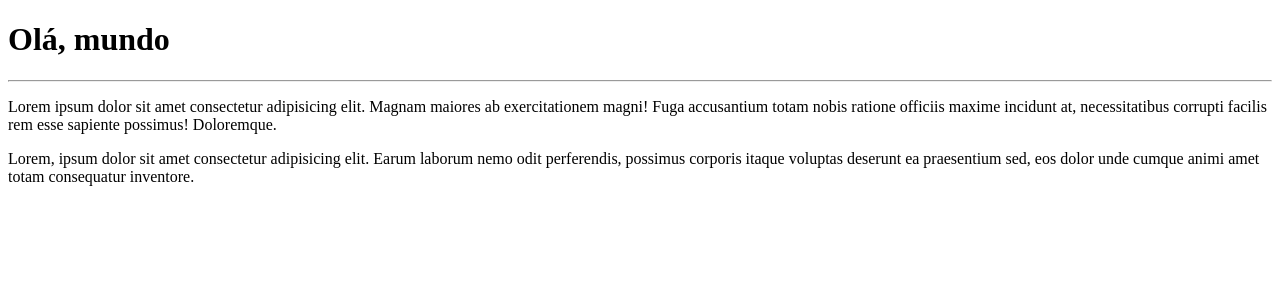
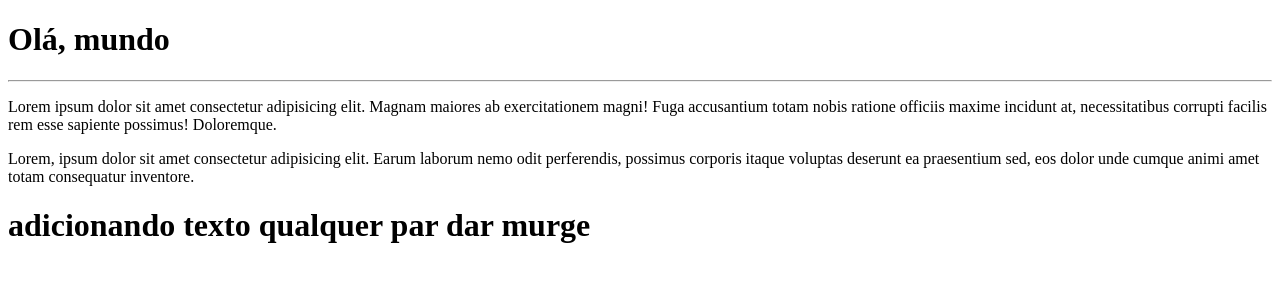
Before and after one commit to pabloantoniopietrobonlopes2007-tech/Ola-Mundo, a plain HTML site: page site-exemplo/index.html in a window 1280 px wide. Drawn offline with Linux system fonts and the light colour scheme.

Commit message:
Update index.html

```diff
--- a/site-exemplo/index.html
+++ b/site-exemplo/index.html
@@ -10,5 +10,6 @@
     <hr>
     <p>Lorem ipsum dolor sit amet consectetur adipisicing elit. Magnam maiores ab exercitationem magni! Fuga accusantium totam nobis ratione officiis maxime incidunt at, necessitatibus corrupti facilis rem esse sapiente possimus! Doloremque.</p>
     <p>Lorem, ipsum dolor sit amet consectetur adipisicing elit. Earum laborum nemo odit perferendis, possimus corporis itaque voluptas deserunt ea praesentium sed, eos dolor unde cumque animi amet totam consequatur inventore.</p>
+    <h1>adicionando texto qualquer par dar murge</h1>
 </body>
 </html>
```
